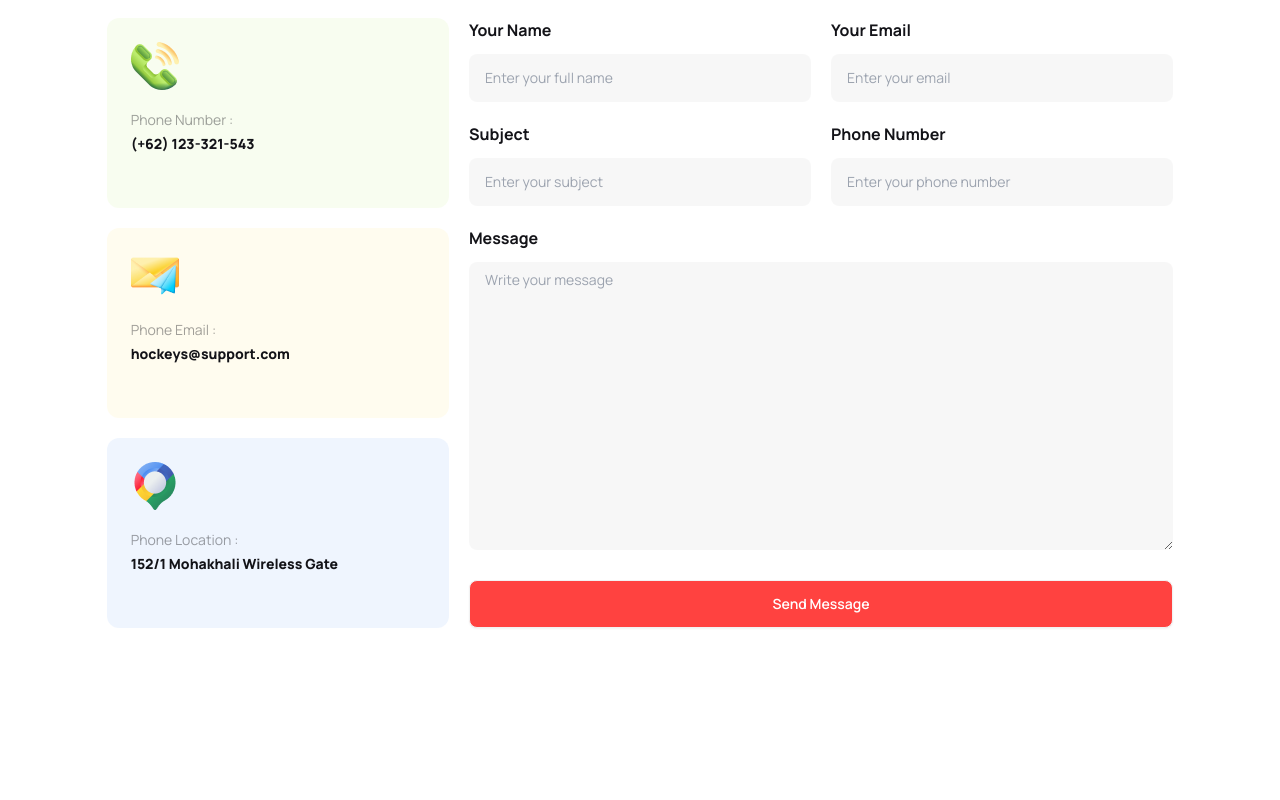
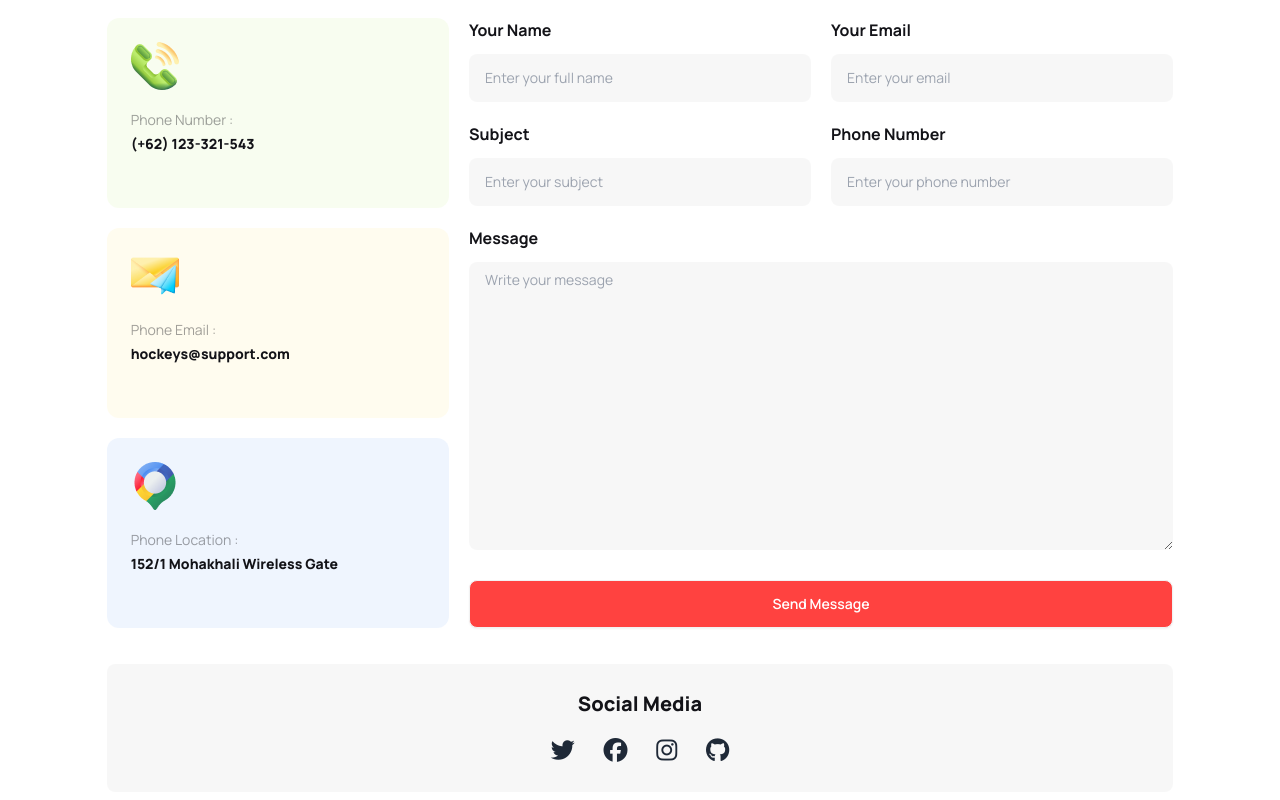
Before and after one commit to al-amin90/hockey-web, a plain HTML site: page index.html in a window 1280 px wide. Shown: the part 3218-4018 px from the top of the page. Before the commit the page ends 3926 px from the top, so only its background shows below. Drawn offline with nearby package versions, Linux system fonts and the light colour scheme.

Commit message:
social icon added

```diff
--- a/index.html
+++ b/index.html
@@ -32,7 +32,7 @@
         }
 
         .test{
-            color:  #629cf31a;
+            color:  #13131808;
             background-image: linear-gradient(0deg, rgba(19, 19, 24, 0.50),rgba(19, 19, 24, 0.50)), url(./Images/2.png);
         }
     </style>
@@ -461,6 +461,7 @@
                         adipiscing aliquam turpis placerat dolor. Purus urna in sit nullam proin.</p>
                 </div>
                 <hr class="border-[#13131833] my-8 border-dashed ">
+                <!-- form part here  -->
                 <div class="grid grid-cols-1 gap-5 lg:grid-cols-3">
                     <div class="grid grid-cols-1 gap-5">
                         <div class="p-6 bg-[#bced6d1a] rounded-xl">
@@ -505,6 +506,16 @@
                         </div>
                     </div>
                 </div>
+                <!-- social midea part here  -->
+                <div class="rounded-lg bg-[#13131808] mt-9 h-32 flex flex-col justify-center items-center">
+                    <h3 class="text-[#131318] text-xl font-extrabold mb-4">Social Media</h3>
+                    <div class="text-2xl space-x-6">
+                        <a href=""><i class="fa-brands fa-twitter"></i></a>
+                        <a href=""><i class="fa-brands fa-facebook"></i></a>
+                        <a href=""><i class="fa-brands fa-instagram"></i></a>
+                        <a href=""><i class="fa-brands fa-github"></i></a>
+                    </div>
+                </div>
             </div>
         </section>
         <!-- get in touch end here  -->
```
Also changed, not shown: Images/Social.png (added).
